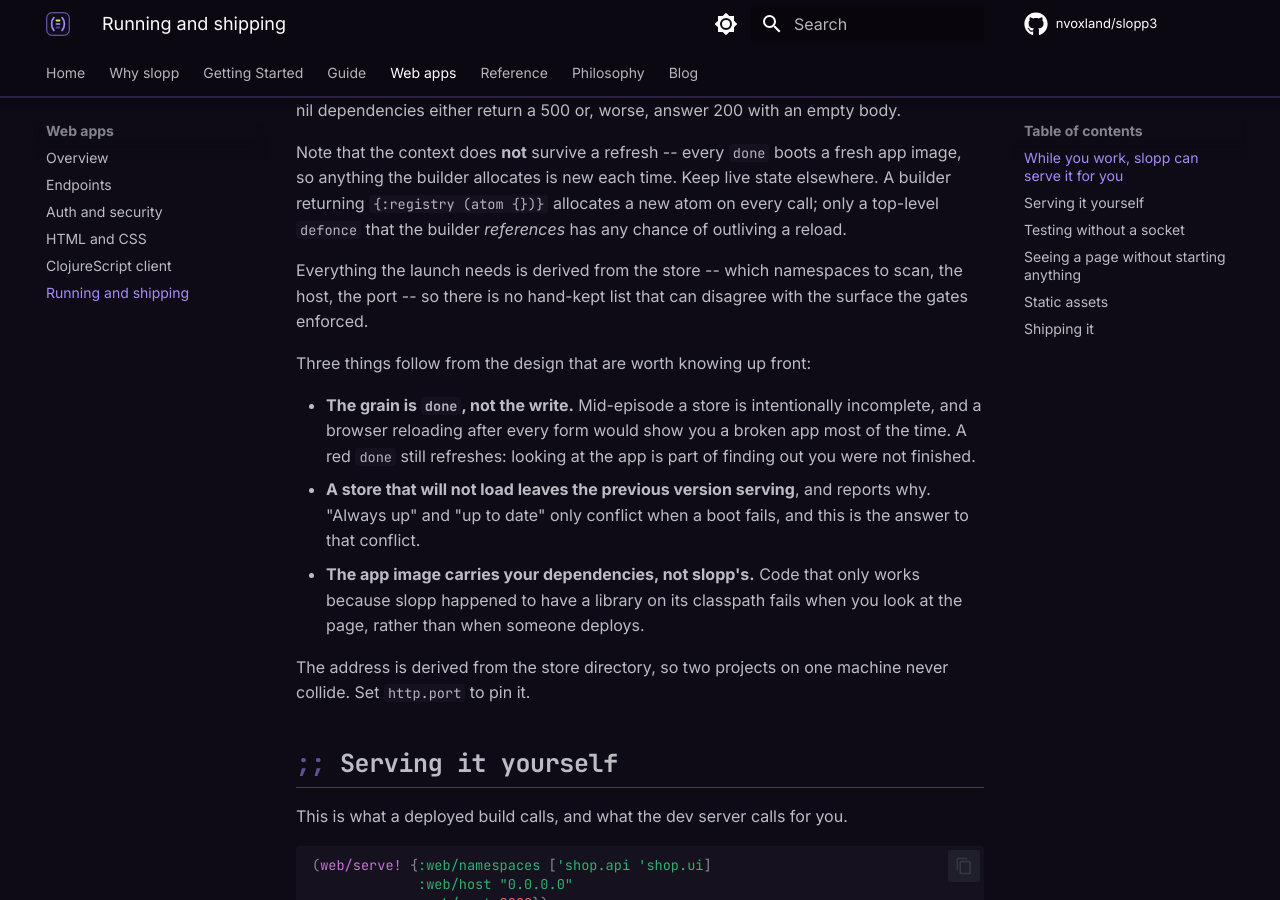
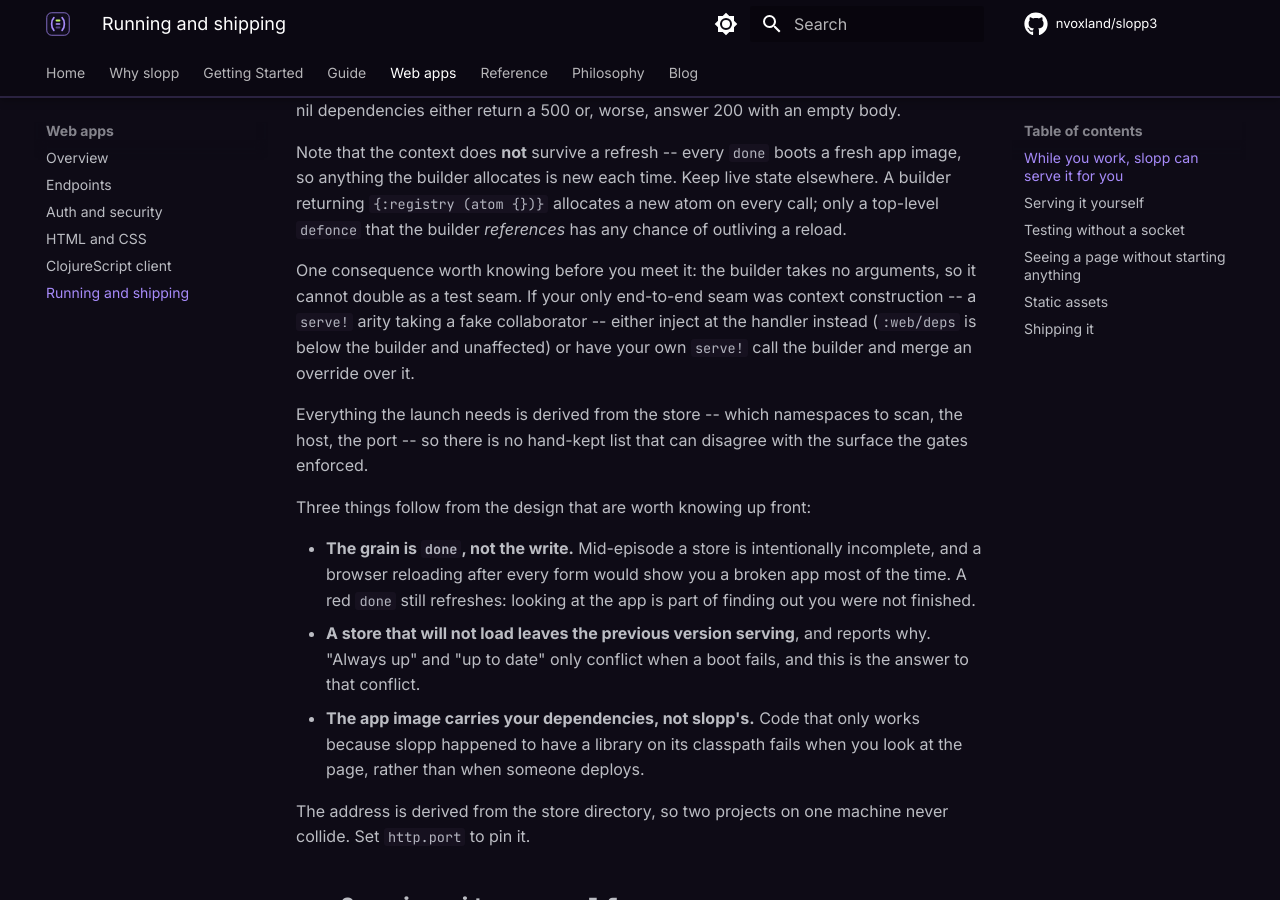
Before and after one commit to nvoxland/slopp3, an MkDocs documentation site: the page built from docs/guide/web/running.md, in a window 1280 px wide and 900 px high, scrolled down 620 px. Built offline with MkDocs 1.6.1 and Material for MkDocs 9.7.7, drawn with Linux system fonts in a browser that asks for light colours; comment, search, counter and statistics services are not loaded.

Commit message:
The zero-arg builder cannot double as a test seam
slopp-ui named the consequence while accepting the singleton: an app
whose only end-to-end seam was context construction finds the builder
becomes the single source of the context and simultaneously stops being
parameterisable. Both escapes now sit in the skill and the guide --
inject at the handler, which is below the builder, or have your own
serve! call the builder and merge an override over it.

Written down before the first app meets it rather than after, which is
the only reason it costs nothing.

```diff
--- a/docs/guide/web/running.md
+++ b/docs/guide/web/running.md
@@ -29,6 +29,13 @@ fresh app image, so anything the builder allocates is new each time. Keep live
 state elsewhere. A builder returning `{:registry (atom {})}` allocates a new
 atom on every call; only a top-level `defonce` that the builder *references*
 has any chance of outliving a reload.
+
+One consequence worth knowing before you meet it: the builder takes no
+arguments, so it cannot double as a test seam. If your only end-to-end seam
+was context construction -- a `serve!` arity taking a fake collaborator --
+either inject at the handler instead (`:web/deps` is below the builder and
+unaffected) or have your own `serve!` call the builder and merge an override
+over it.
 
 Everything the launch needs is derived from the store -- which namespaces to
 scan, the host, the port -- so there is no hand-kept list that can disagree
```
Also changed, not shown: plugins/slopp/skills/slopp/SKILL.md (+9 -0 lines).
